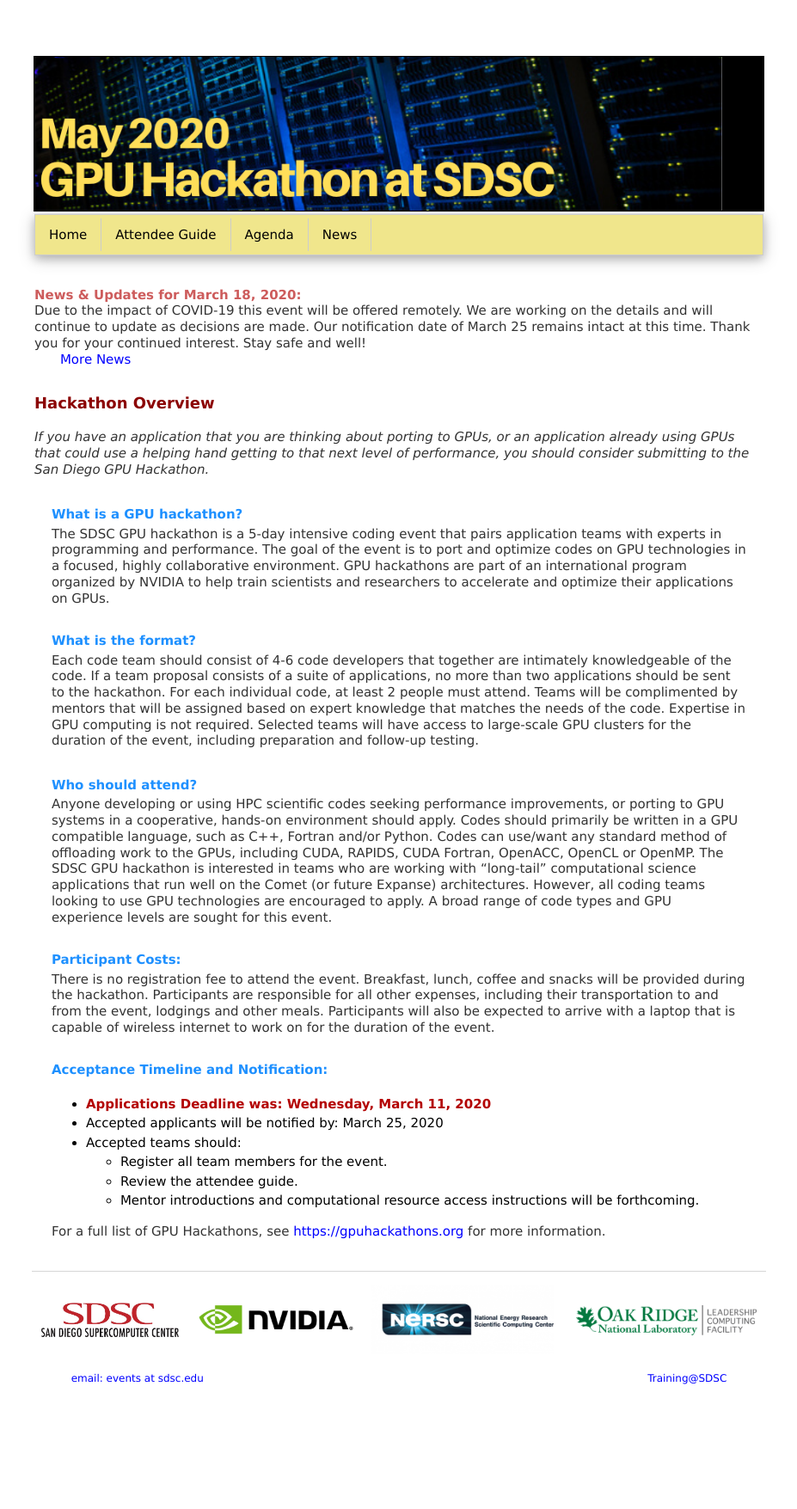
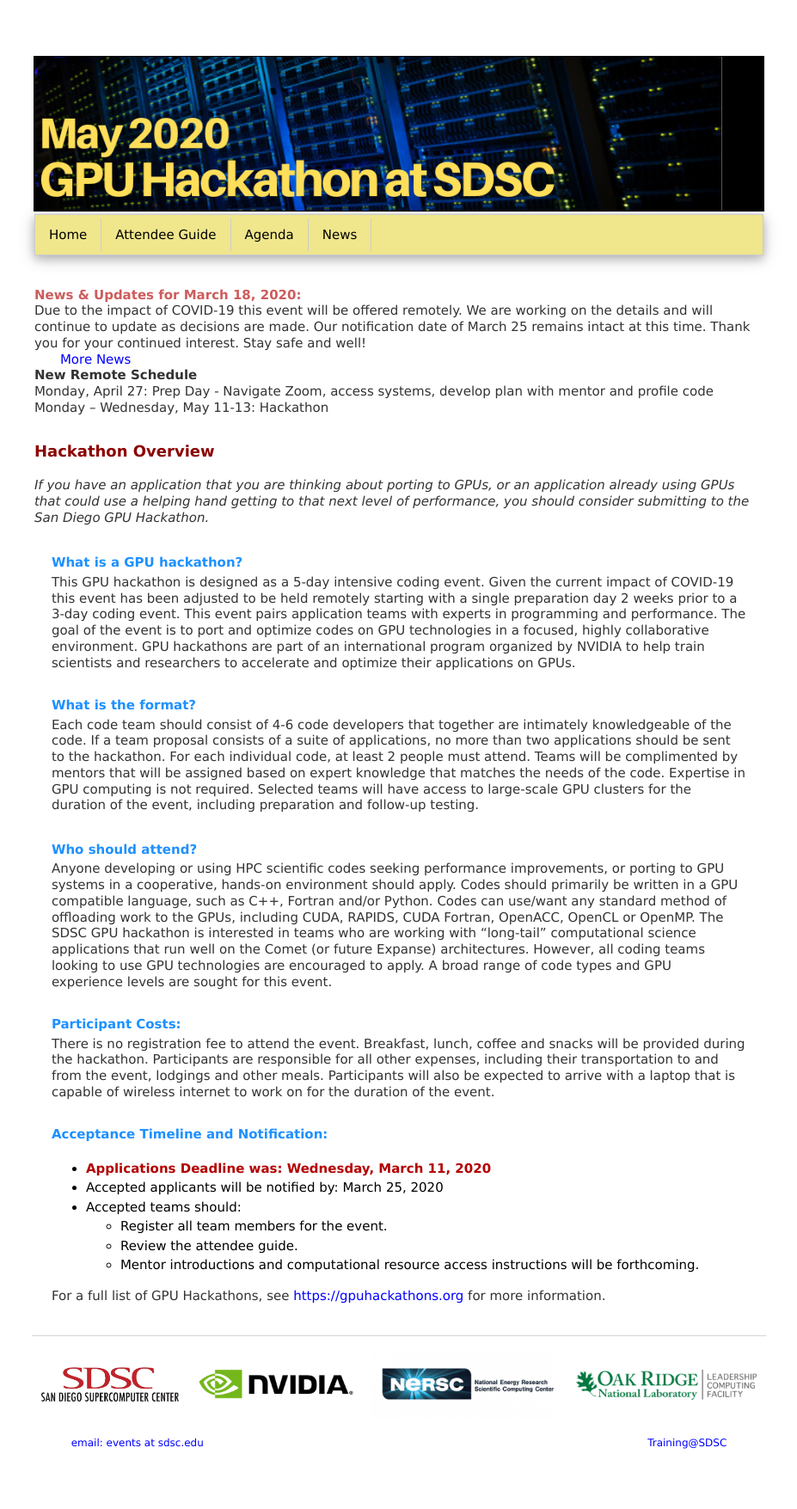
Before and after one commit to sdsc-hpc-training/sdsc-hpc-training.github.io, a Jekyll site: the page built from gpuhackathon/index.html, in a window 1280 px wide. Shown: the whole page at 86% size, without its empty margins (176-1103 px from the left). Built offline with Jekyll 4.4.1, drawn with Linux system fonts in a browser that asks for light colours; before the commit the page ends 1680 px from its top, so only the background shows below that.

Commit message:
Update index.html

```diff
--- a/gpuhackathon/index.html
+++ b/gpuhackathon/index.html
@@ -15,6 +15,10 @@
       Thank you for your continued interest.  Stay safe and well!
     </p>
     <p class="indent"><a href="/gpuhackathon/news">More News</a></p>
+    <p id="paral"><b>New Remote Schedule</b>
+      <p> Monday, April 27: Prep Day - Navigate Zoom, access systems, develop plan with mentor and profile code</p>
+      <p> Monday – Wednesday, May 11-13: Hackathon</p>
+    </p>
   </td></tr>
   <tr><td align='left' valign='top'>&nbsp; </td></tr>
   <tr><td align='left' valign='top'>
@@ -33,12 +37,7 @@
           <p class="sectitle">What is a GPU hackathon?</p>
         </td></tr>
         <tr><td align='left' valign='top'>
-          <p id="paral">The SDSC GPU hackathon is a 5-day intensive coding event that pairs
-            application teams with experts in programming and performance.
-            The goal of the event is to port and optimize codes on GPU technologies
-            in a focused, highly collaborative environment. GPU hackathons are part
-            of an international program organized by NVIDIA to help train scientists
-            and researchers to accelerate and optimize their applications on GPUs.</p>
+          <p id="paral">This GPU hackathon is designed as a 5-day intensive coding event.  Given the current impact of COVID-19 this event has been adjusted to be held remotely starting with a single preparation day 2 weeks prior to a 3-day coding event.  This event pairs application teams with experts in programming and performance. The goal of the event is to port and optimize codes on GPU technologies in a focused, highly collaborative environment. GPU hackathons are part of an international program organized by NVIDIA to help train scientists and researchers to accelerate and optimize their applications on GPUs.</p>
           </td></tr>
           <tr><td align='left' valign='top'>&nbsp; </td></tr>
           <tr><td align='left' valign='top' >
```
